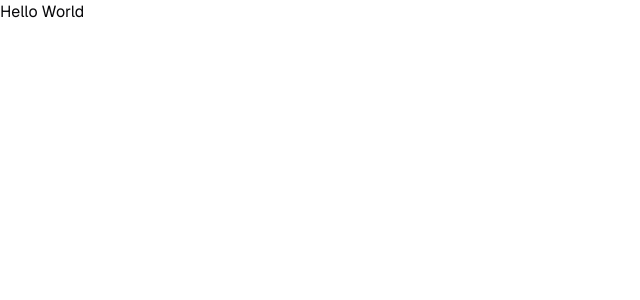
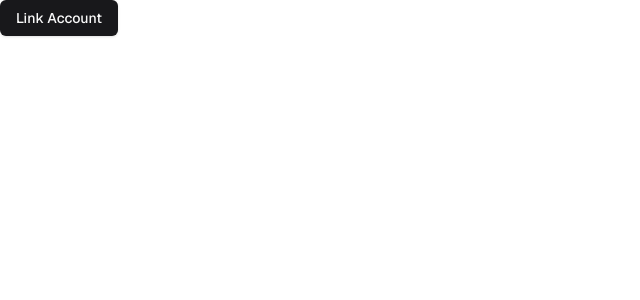
Before and after one commit to Dev750wala/email-client, a Next.js app: page / in a window 1280 px wide. Shown: the top 300 px of the page, without its empty margins (0-640 px from the left). Built offline with nearby package versions, Linux system fonts and the light colour scheme.

Commit message:
add Aurinko account linking functionality

```diff
--- a/package.json
+++ b/package.json
@@ -29,6 +29,7 @@
     "@trpc/client": "^11.0.0-rc.446",
     "@trpc/react-query": "^11.0.0-rc.446",
     "@trpc/server": "^11.0.0-rc.446",
+    "axios": "^1.7.9",
     "class-variance-authority": "^0.7.1",
     "clsx": "^2.1.1",
     "geist": "^1.3.0",
--- /dev/null
+++ b/src/app/api/aurinko/callback/route.ts
@@ -0,0 +1,21 @@
+// /api/aurinko/callback
+
+import { auth } from "@clerk/nextjs/server"
+import { NextRequest, NextResponse } from "next/server";
+
+export const GET = async (req: NextRequest, res: Response) => {
+    const { userId } = await auth();
+    if(!userId) NextResponse.json({message: 'Unauthorized'}, {status: 401});
+    console.log(userId);
+
+    const params = req.nextUrl.searchParams;
+    const status = params.get('status');
+    if(status !== 'success') return NextResponse.json({message: 'Failed to link account'}, {status: 400});
+
+    // code to exchange for access token
+    const code = params.get('code')
+    if(!code) return NextResponse.json({message: 'Code not found'}, {status: 400});
+
+    return NextResponse.json({message: 'Hello from Aurinko callback'});
+
+}
--- a/src/app/page.tsx
+++ b/src/app/page.tsx
@@ -3,6 +3,7 @@ import Link from "next/link";
 // import { LatestPost } from "@/app/_components/post";
 // import { api, HydrateClient } from "@/trpc/server";
 import { Button } from "@/components/ui/button";
+import LinkAccountButton from "@/components/link-account-button";
 
 export default async function Home() {
   // const hello = await api.post.hello({ text: "from tRPC" });
@@ -11,7 +12,7 @@ export default async function Home() {
 
   return (
     // <HydrateClient>
-      <h1>Hello World</h1>
+      <LinkAccountButton />
     // </HydrateClient>
   );
 }
--- /dev/null
+++ b/src/components/link-account-button.tsx
@@ -0,0 +1,22 @@
+"use client";
+
+import React from "react";
+import { Button } from "./ui/button";
+import { getAurinkoAuthUrl } from "@/lib/aurinko";
+
+const LinkAccountButton = () => {
+  return (
+    <div>
+      <Button
+        onClick={async () => {
+          const authUrl = await getAurinkoAuthUrl("Google");
+          window.location.href = authUrl;
+        }}
+      >
+        Link Account
+      </Button>
+    </div>
+  );
+};
+
+export default LinkAccountButton;
--- /dev/null
+++ b/src/lib/aurinko.ts
@@ -0,0 +1,23 @@
+'use server';
+
+import { auth } from "@clerk/nextjs/server";
+
+export const getAurinkoAuthUrl = async function (serviceType: 'Google' | 'Office365') {
+    const { userId } = await auth()
+
+    if(!userId) throw new Error('Unauthorized')
+
+    const params = new URLSearchParams({
+        clientId: process.env.AURINKO_CLIENT_ID!,
+        serviceType: serviceType,
+        scopes: 'Mail.Read Mail.Send Mail.ReadWrite Mail.Drafts Mail.All',
+        responseType: 'code',
+        returnUrl: `${process.env.NEXT_PUBLIC_URL}/api/aurinko/callback`,
+    })
+
+    return `https://api.aurinko.io/v1/auth/authorize?${params.toString()}`
+}
+
+export const exchangeCodeForToken = async function (code: string) {
+
+}
```
Also changed, not shown: 1 other file (tests, documents, lock files or other folders).
